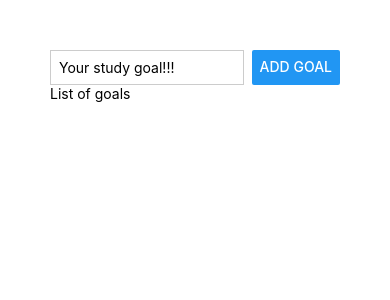
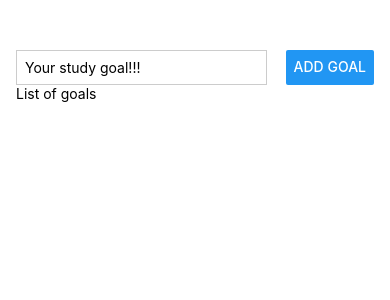
Before and after one commit to Eshwar17/InternPixel-React-Native, a React Native app: screen / in a window 390 px wide. Shown: the top 300 px of the page. Built offline with nearby package versions, Linux system fonts and the light colour scheme.

Commit message:
Added paddingHorizontal to the main container

```diff
--- a/App.js
+++ b/App.js
@@ -17,7 +17,8 @@ export default function App() {
 
 const styles = StyleSheet.create({
   appContainer: {
-    padding: 50,
+    paddingTop: 50,
+    paddingHorizontal:16,
   },
   inputContainer: {
     flexDirection: 'row',
@@ -26,8 +27,8 @@ const styles = StyleSheet.create({
   textInput: {
     borderWidth: 1,
     borderColor: '#ccc',
-    width: '80%',
-    marginRight: 8,
+    width: '70%',
+    marginRight: 10,
     padding: 8,
   }
 });
```
